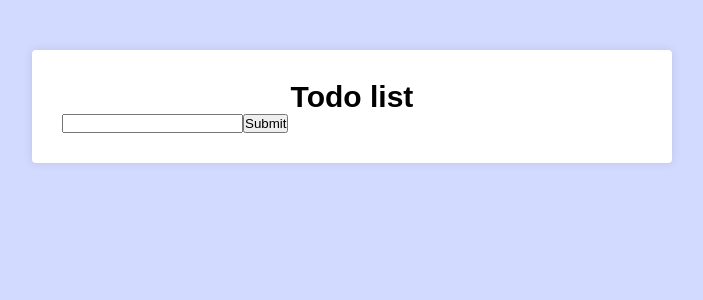
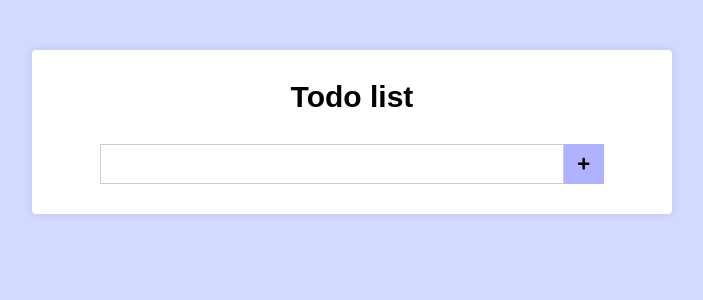
Before and after one commit to Gabriel2Mello/Learning-React, a React (Create React App) app in the folder todolist/: page / in a window 1280 px wide. Shown: the top 300 px of the page, without its empty margins (288-991 px from the left). Built offline with nearby package versions, Linux system fonts and the light colour scheme.

Commit message:
form style

```diff
--- a/todolist/package.json
+++ b/todolist/package.json
@@ -8,6 +8,7 @@
     "@testing-library/user-event": "^13.5.0",
     "react": "^18.2.0",
     "react-dom": "^18.2.0",
+    "react-icons": "^4.9.0",
     "react-scripts": "^5.0.1",
     "web-vitals": "^2.1.4"
   },
--- a/todolist/src/components/Main.css
+++ b/todolist/src/components/Main.css
@@ -11,3 +11,29 @@
   font-size: 30px;
   text-align: center;
 }
+
+.form {
+  margin-top: 30px;
+  display: flex;
+  align-items: center;
+  justify-content: center;
+}
+
+.form input[type="text"] {
+  height: 40px;
+  padding: 0 20px;
+  font-size: 20px;
+  border: 1px solid #ccc;
+  min-width: 80%;
+}
+
+.form button[type="submit"] {
+  border: none;
+  height: 40px;
+  width: 40px;
+  background-color: #B1B2FF;
+  color: black;
+  display: flex;
+  align-items: center;
+  justify-content: center;
+}
--- a/todolist/src/components/Main.js
+++ b/todolist/src/components/Main.js
@@ -1,4 +1,7 @@
 import React, { Component } from 'react';
+
+// Form
+import { FaPlus } from 'react-icons/fa';
 
 import './Main.css';
 
@@ -15,15 +18,20 @@
 
   render() {
     const { newTask } = this.state;
-    console.log(newTask);
 
     return (
       <div className="main">
         <h1>Todo list</h1>
 
-        <form action="#">
-          <input onChange={this.handleChange} type="text" />
-          <button type="submit">Submit</button>
+        <form action="#" className="form">
+          <input
+            onChange={this.handleChange}
+            type="text"
+            value={newTask}
+          />
+          <button type="submit">
+            <FaPlus />
+          </button>
         </form>
       </div>
     );
```
Also changed, not shown: todolist/.eslintrc.js, 1 other file (tests, documents, lock files or other folders).
